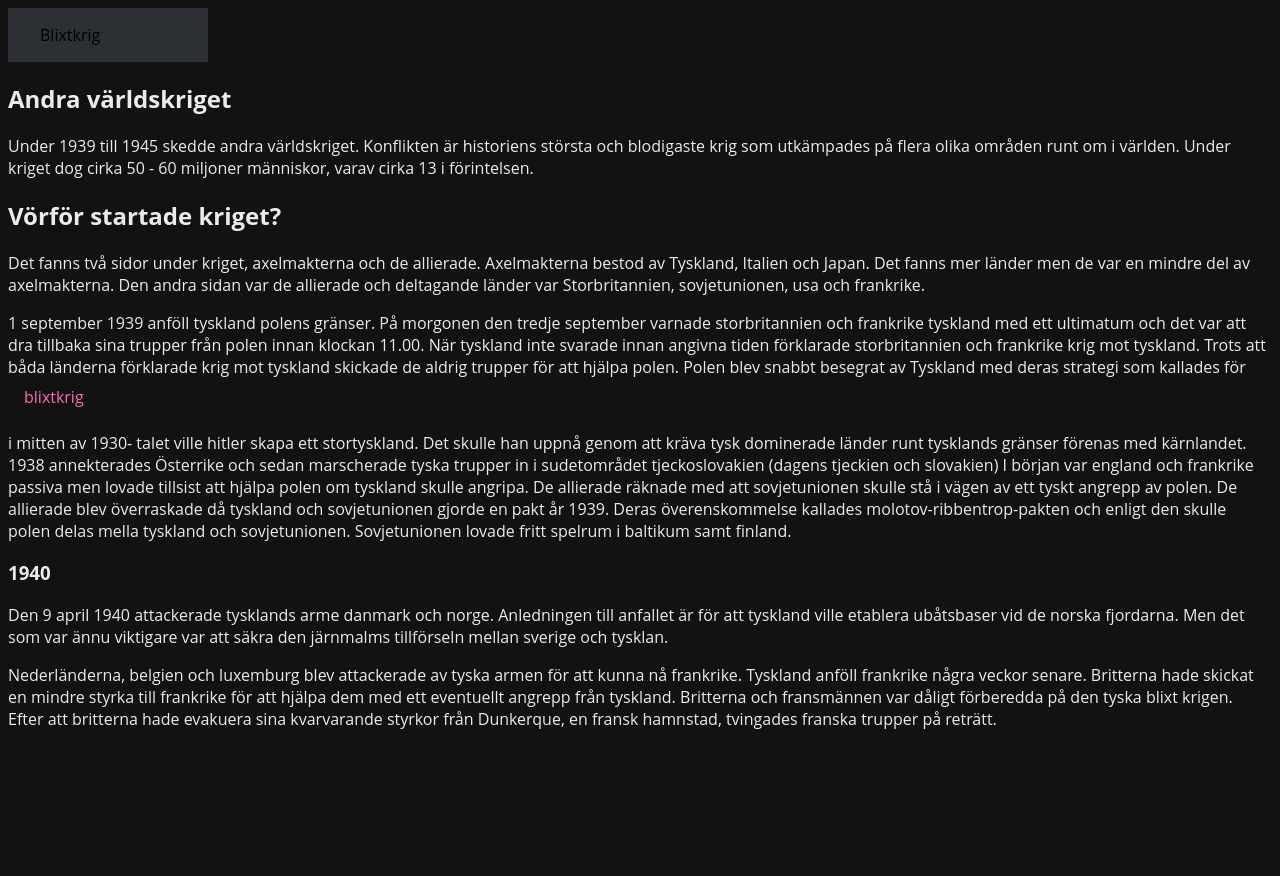
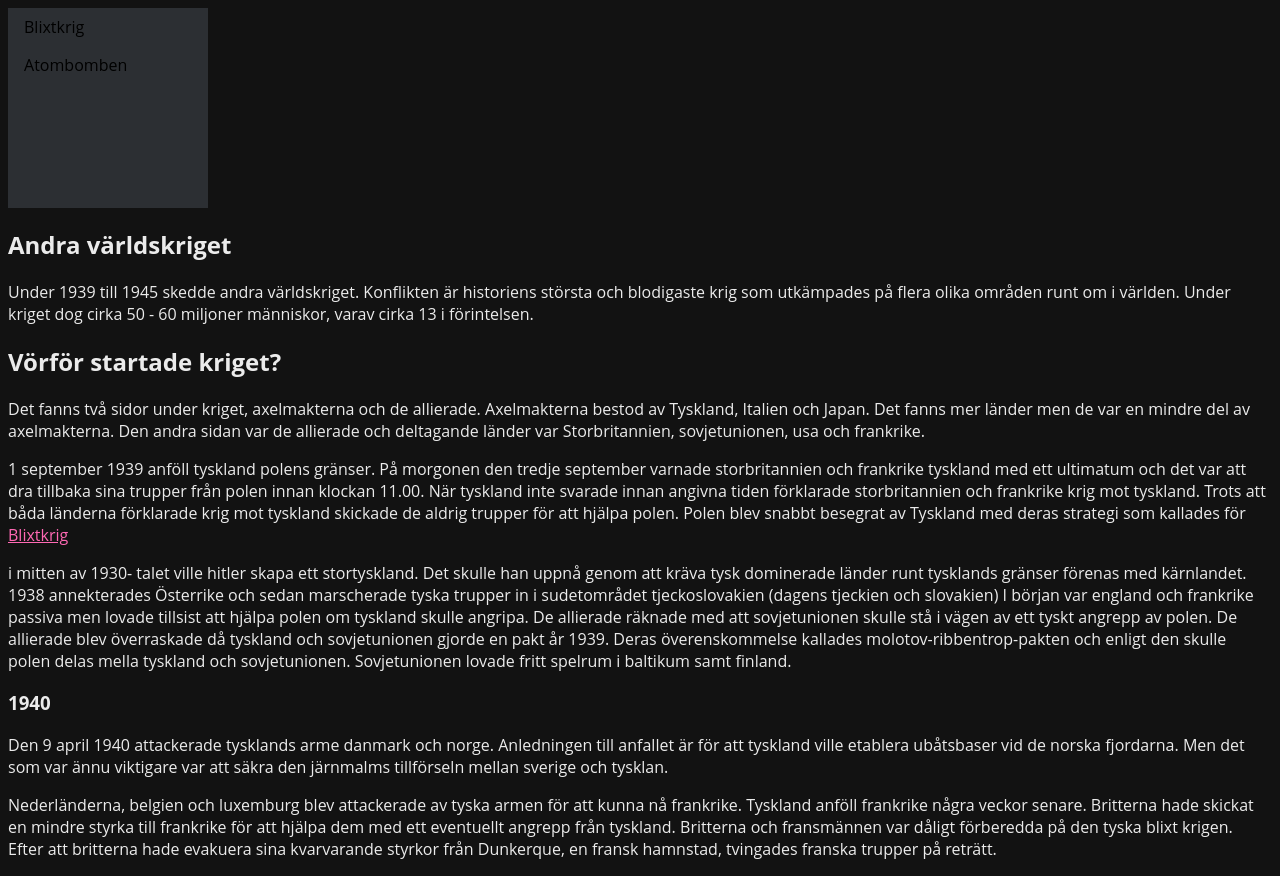
Before and after one commit to Nstersleep/informative_webite, a plain HTML site: page index.html in a window 1280 px wide. Before the commit the page ends 800 px from the top, so only its background shows below. Drawn offline with Linux system fonts and the light colour scheme.

Commit message:
Added a new page and some more css

```diff
--- a/index.html
+++ b/index.html
@@ -8,9 +8,9 @@
 
 <body>
    <ul id="navbar">
-      <li>
-         <a href="blixtkrig.html">Blixtkrig</a>
-      </li>
+      <li><a href="blixtkrig.html">Blixtkrig</a></li>
+      <li><a href="atom-bomben">Atombomben</a></li>
+      </div>
    </ul>
 
 
@@ -45,8 +45,7 @@
             polen.
 
             Polen blev snabbt besegrat av Tyskland med deras
-            strategi som kallades för <a class="links" href="blixtkrig.html">blixtkrig</a>
-
+            strategi som kallades för <a class="in-text" href="Blixtkrig.html">Blixtkrig</a>
          </p>
 
          <p>i mitten av 1930- talet ville hitler skapa ett
--- a/style.css
+++ b/style.css
@@ -8,37 +8,42 @@ body {
     position: relative;
 }
 
-a{
-    text-decoration:underline;
 
-}
-
-#navbar{
+ul{
     display: block;
     width: 200px;
+    height: 200px;
     list-style-type: none;
     margin: 0;
     padding: 0;
     border: 0;
-    background: #2C2F33;
+    background-color:#2c2f33;
 }
 
-li, a{
+li a {
     display: block;
     color: #000;
     padding: 8px 16px;
     text-decoration: none;
 }
 
+li a:hover {
+    background-color: #555;
+    color: white;
+}
 
 
-.links:link{
+
+
+
+
+.in-text:link{
     color: hotpink;
 }
 
-.links:visited{
+.in-text:visited{
     color: hotpink;
 }
 
-.links:hover{
+.:hover{
     text-decoration: none;
```
Also changed, not shown: atom-bomben.html (added, +13 -0 lines), blixtkrig.html (+1 -0 lines).
